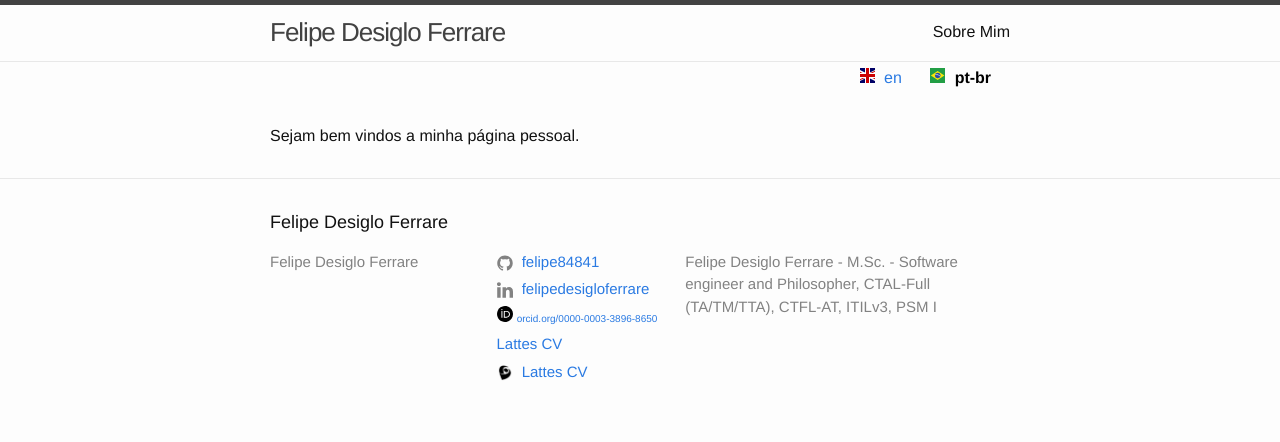
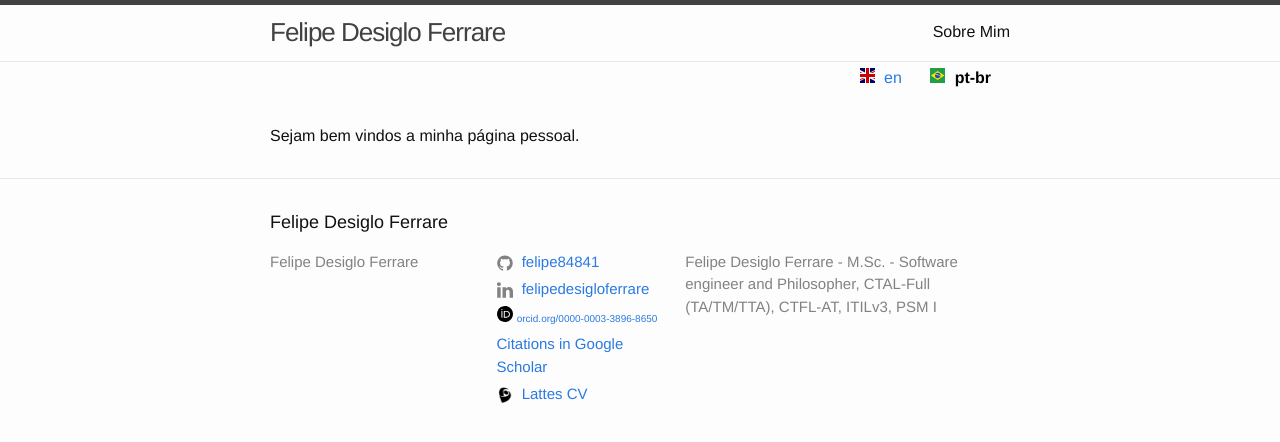
Before and after one commit to felipe84841/felipe84841.github.io, a Jekyll site: the page built from index.html, in a window 1280 px wide. Shown: the top 442 px of the page. Built offline with Jekyll 4.4.1, drawn with Linux system fonts in a browser that asks for light colours.

Commit message:
Update Name

```diff
--- a/_includes/icon-googleAca.html
+++ b/_includes/icon-googleAca.html
@@ -1,4 +1,4 @@
  <a href="https://scholar.google.com.br/citations?user={{ site.googleAca }}">
 	<!--<img src="/assets/" class="icon"  width="16" />-->
-    <span class="username">Lattes CV</span>
+    <span class="username">Citations in Google Scholar</span>
   </a>
```
